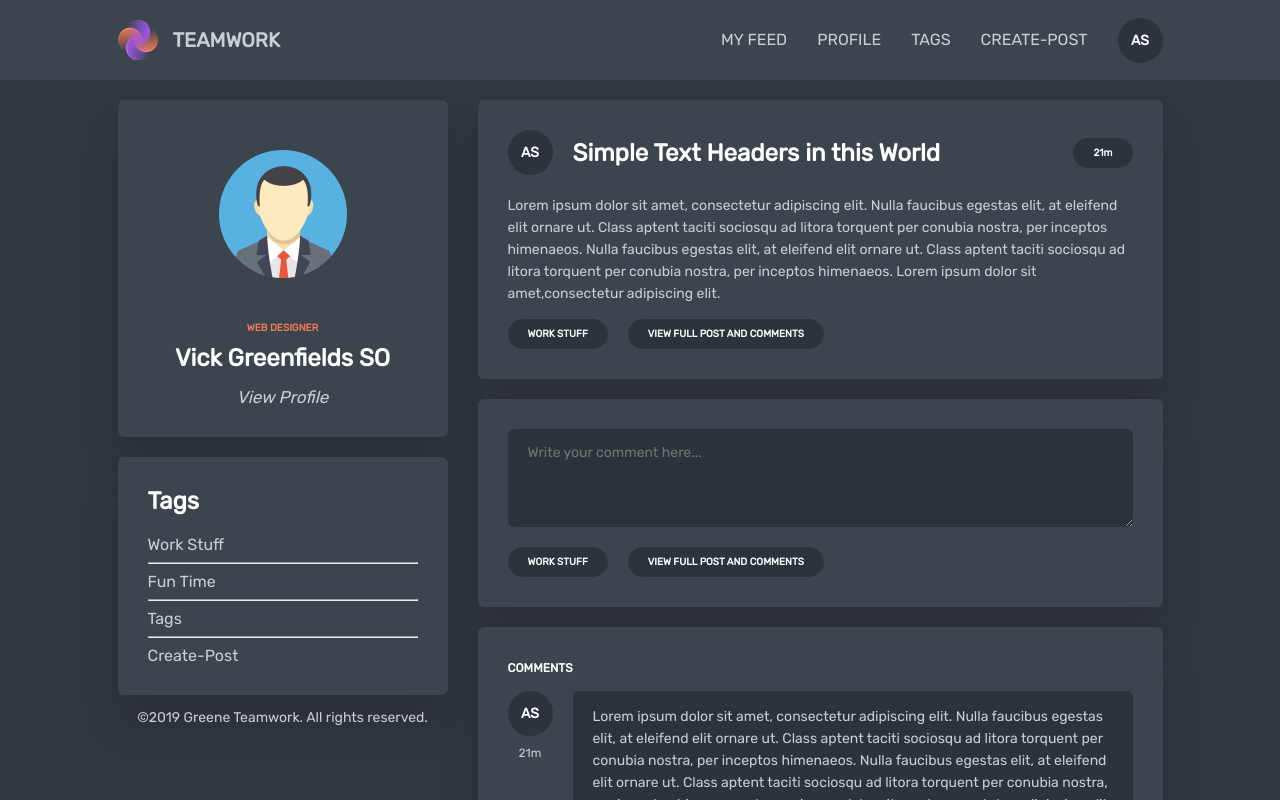
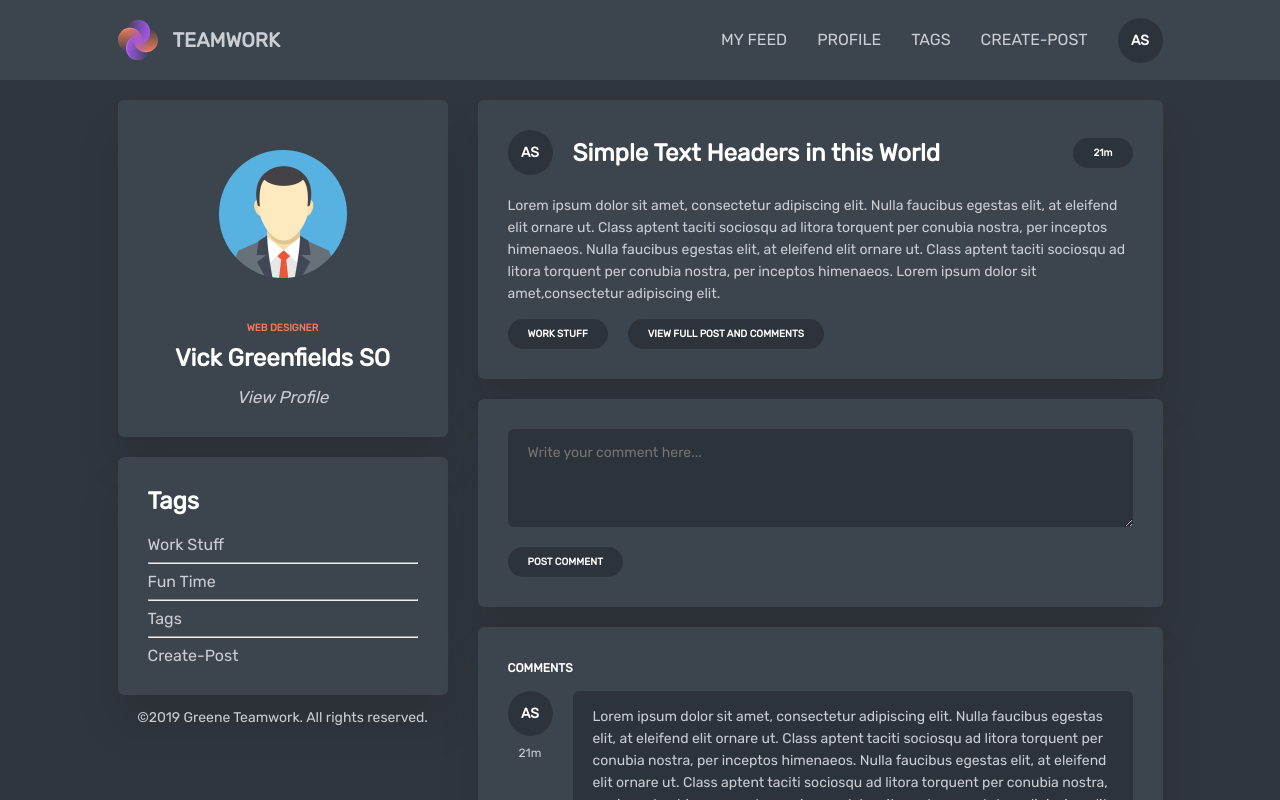
Before and after one commit to akintoluvic/teamsprint, a React (Create React App) app: page /rooms in a window 1280 px wide. Shown: the top 800 px of the page. Built offline with nearby package versions, Linux system fonts and the light colour scheme.

Commit message:
fix #16 feature can view specific article

```diff
--- a/src/App.css
+++ b/src/App.css
@@ -309,3 +309,6 @@
   color: #FFFFFF;
   margin-top: 0;
 }
+/* .comment-container .btn {
+  align-self: flex-end;
+} */
--- a/src/components/Comment.js
+++ b/src/components/Comment.js
@@ -10,9 +10,8 @@ export default function Comment() {
                 cols="50"
                 placeholder='Write your comment here...'
             ></textarea>
-            <div className='footer'>
-                <button className='btn'>work stuff</button>
-                <button className='btn'>VIEW full POST and COMMENTS</button>
+            <div className='comment-container'>
+                <button className='btn'>POST COMMENT</button>
             </div>
         </div>
     )
```
